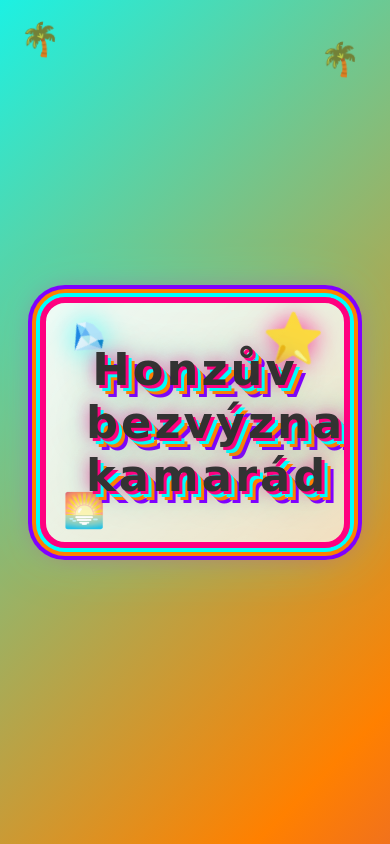
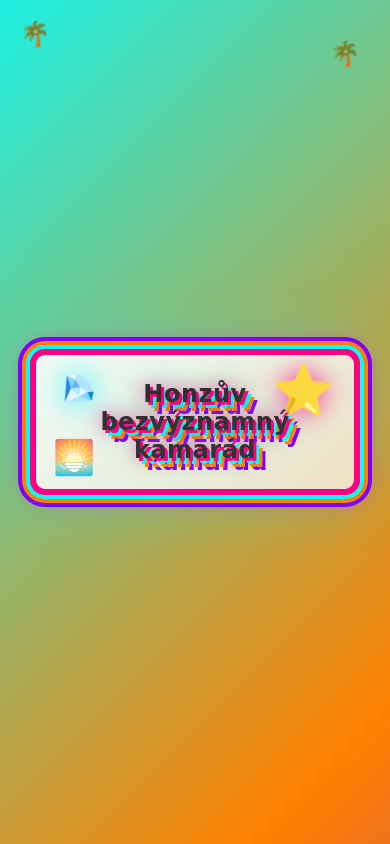
Before and after one commit to petrKavulok/kavulok, a React (Vite) app: page / in a window 390 px wide. Built offline with nearby package versions, Linux system fonts and the light colour scheme; a web font is replaced by a local one.

Commit message:
Update App.css for responsive design adjustments and refine text shadow effects

```diff
--- a/src/App.css
+++ b/src/App.css
@@ -107,8 +107,8 @@ body::after {
   text-shadow:
     3px 3px 0 #ff0080,
     6px 6px 0 #00ffff,
-    9px 9px 0 #ff8000,
-    12px 12px 0 #8000ff;
+    9px 9px 0 #ff8000;
+    /* 12px 12px 0 #8000ff; */
   letter-spacing: 3px;
   position: relative;
   z-index: 1;
@@ -189,12 +189,14 @@ body::after {
 /* Responsive design for Miami aesthetic */
 @media (max-width: 768px) {
   .title {
-    font-size: 2.8rem;
+    font-size: 2rem;
+    letter-spacing: 1px;
   }
 
   .content {
-    padding: 40px;
-    margin: 20px;
+    padding: 30px 20px;
+    margin: 15px;
+    border-radius: 20px;
   }
 
   body::before,
@@ -202,3 +204,21 @@ body::after {
     font-size: 2rem;
   }
 }
+
+@media (max-width: 480px) {
+  .title {
+    font-size: 1.5rem;
+    letter-spacing: 0.5px;
+  }
+
+  .content {
+    padding: 25px 15px;
+    margin: 10px;
+    border-radius: 15px;
+  }
+
+  body::before,
+  body::after {
+    font-size: 1.5rem;
+  }
+}
```
